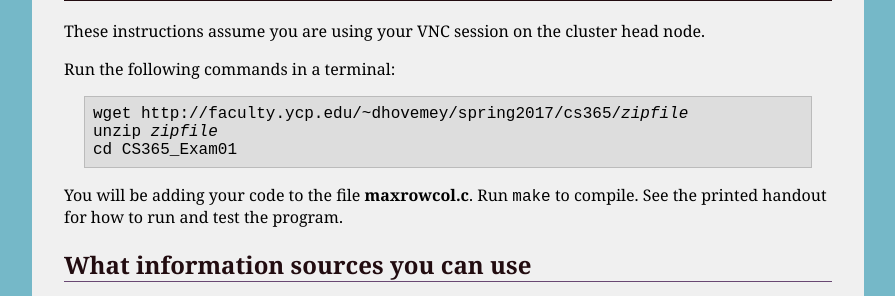
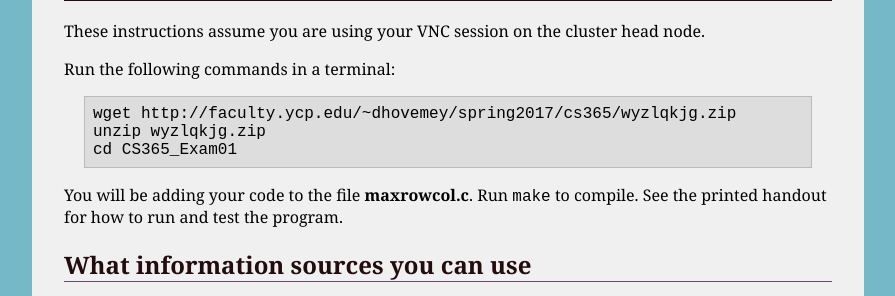
Before and after one commit to ycpcs/cs365-spring2017, a Jekyll site: the page built from assign/exam01.md, in a window 1280 px wide. Shown: the part 205-501 px from the top of the page, without its empty margins (192-1087 px from the left). Built offline with Jekyll 4.4.1, drawn with Linux system fonts in a browser that asks for light colours.

Commit message:
update with zipfile name

```diff
--- a/assign/exam01.md
+++ b/assign/exam01.md
@@ -12,8 +12,8 @@ These instructions assume you are using your VNC session on the cluster head nod
 Run the following commands in a terminal:
 
 <pre>
-wget http://faculty.ycp.edu/~dhovemey/spring2017/cs365/<i>zipfile</i>
-unzip <i>zipfile</i>
+wget http://faculty.ycp.edu/~dhovemey/spring2017/cs365/wyzlqkjg.zip
+unzip wyzlqkjg.zip
 cd CS365_Exam01
 </pre>
 
```
